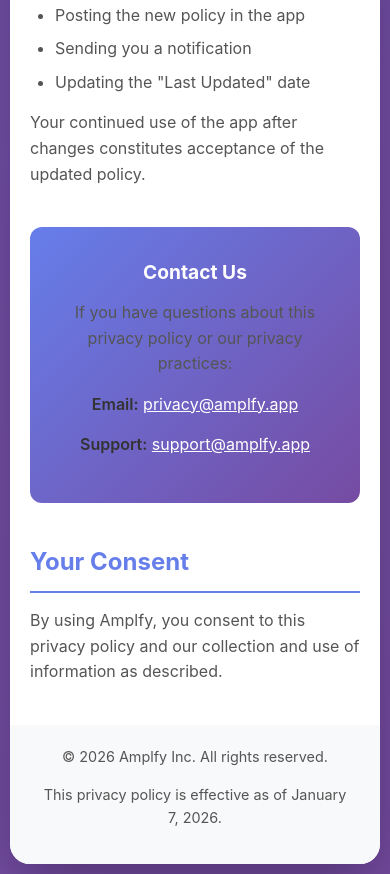
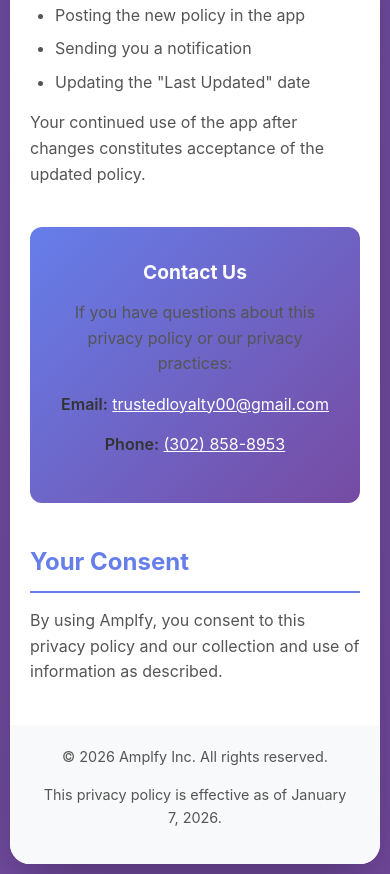
Before and after one commit to HeyImNick09/amplfy-privacy-policy, a plain HTML site: page index.html in a window 390 px wide. Shown: the part 8352-9226 px from the top of the page. Drawn offline with Linux system fonts and the light colour scheme.

Commit message:
Update contact information with real email and phone number

```diff
--- a/index.html
+++ b/index.html
@@ -445,8 +445,8 @@
             <div class="contact-box">
                 <h3>Contact Us</h3>
                 <p>If you have questions about this privacy policy or our privacy practices:</p>
-                <p><strong>Email:</strong> <a href="mailto:privacy@amplfy.app">privacy@amplfy.app</a></p>
-                <p><strong>Support:</strong> <a href="mailto:support@amplfy.app">support@amplfy.app</a></p>
+                <p><strong>Email:</strong> <a href="mailto:trustedloyalty00@gmail.com">trustedloyalty00@gmail.com</a></p>
+                <p><strong>Phone:</strong> <a href="tel:+13028588953">(302) 858-8953</a></p>
             </div>
 
             <h2>Your Consent</h2>
```
